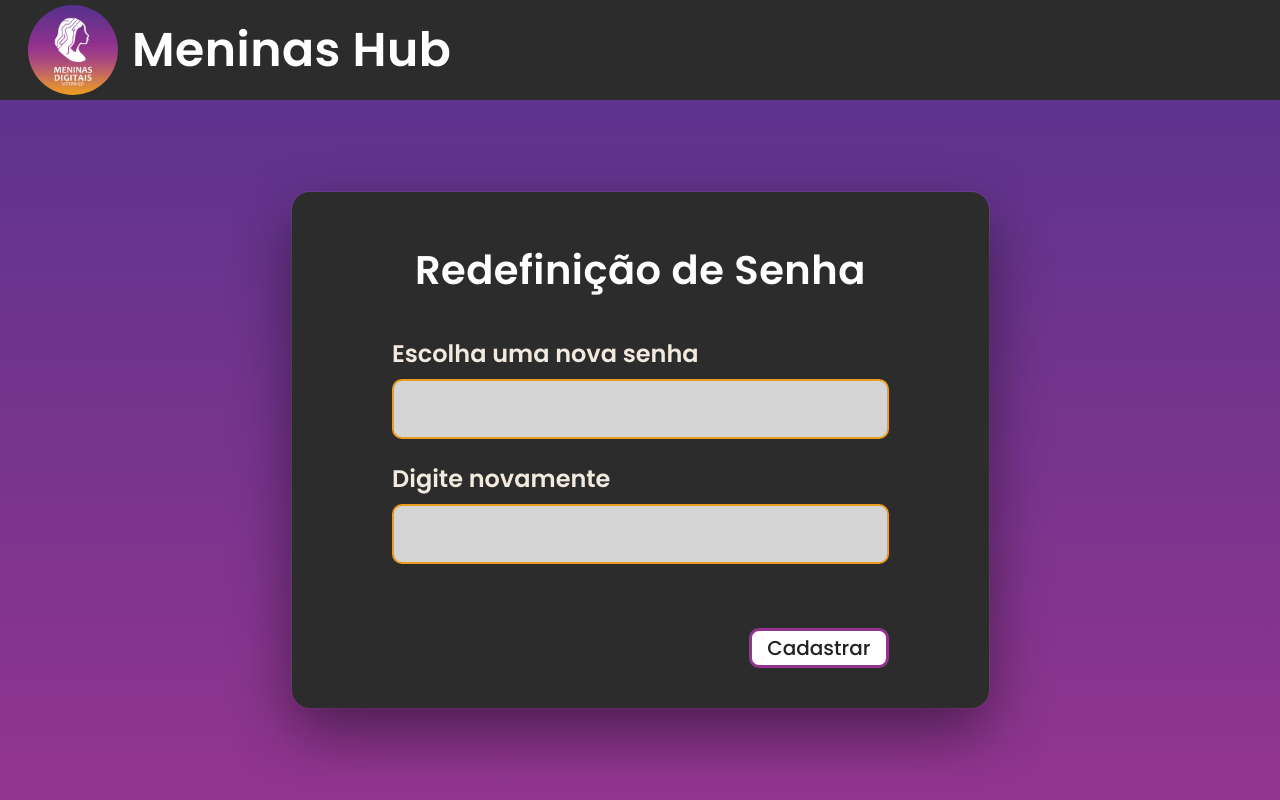
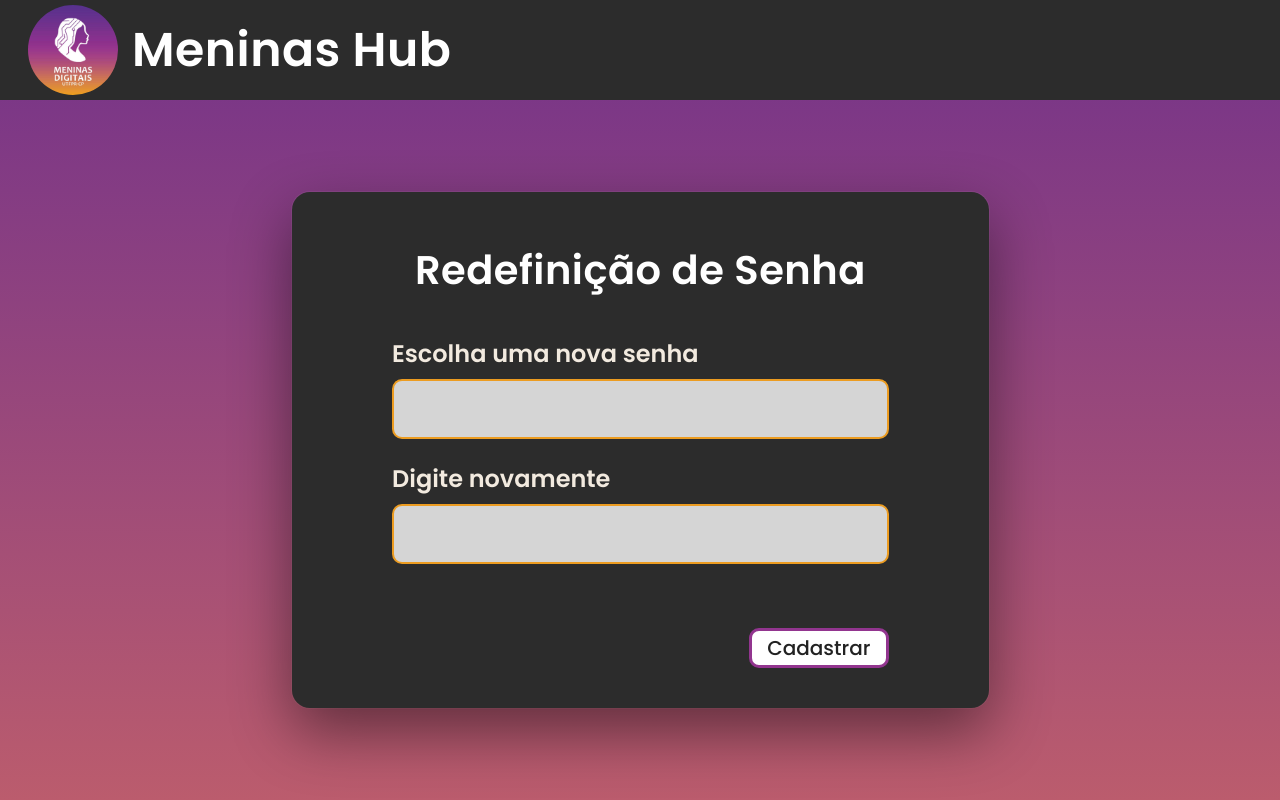
Before and after one commit to vinicius-10/CertificadoraCompetencia3, a Flask app: template app/templates/RedefinicaoSenha.html in a window 1280 px wide. Run offline with Flask 3, Linux system fonts and the light colour scheme; the template is opened without the code that fills it, so the values that code supplies are empty.

Commit message:
troca cores gradiente

```diff
--- a/app/static/css/redefinicao_senha.css
+++ b/app/static/css/redefinicao_senha.css
@@ -12,8 +12,8 @@ html {
 
 /* ── CUSTOM PROPERTIES ── */
 :root {
-    --purple: #56338D;
-    --magenta: #92358F;
+    --purple: #73328a;
+    --magenta: #bb5c6d;
     --card-bg: #2C2C2C;
     --input-bg: #d5d5d5;
     --text-light: #ffffff;
```
